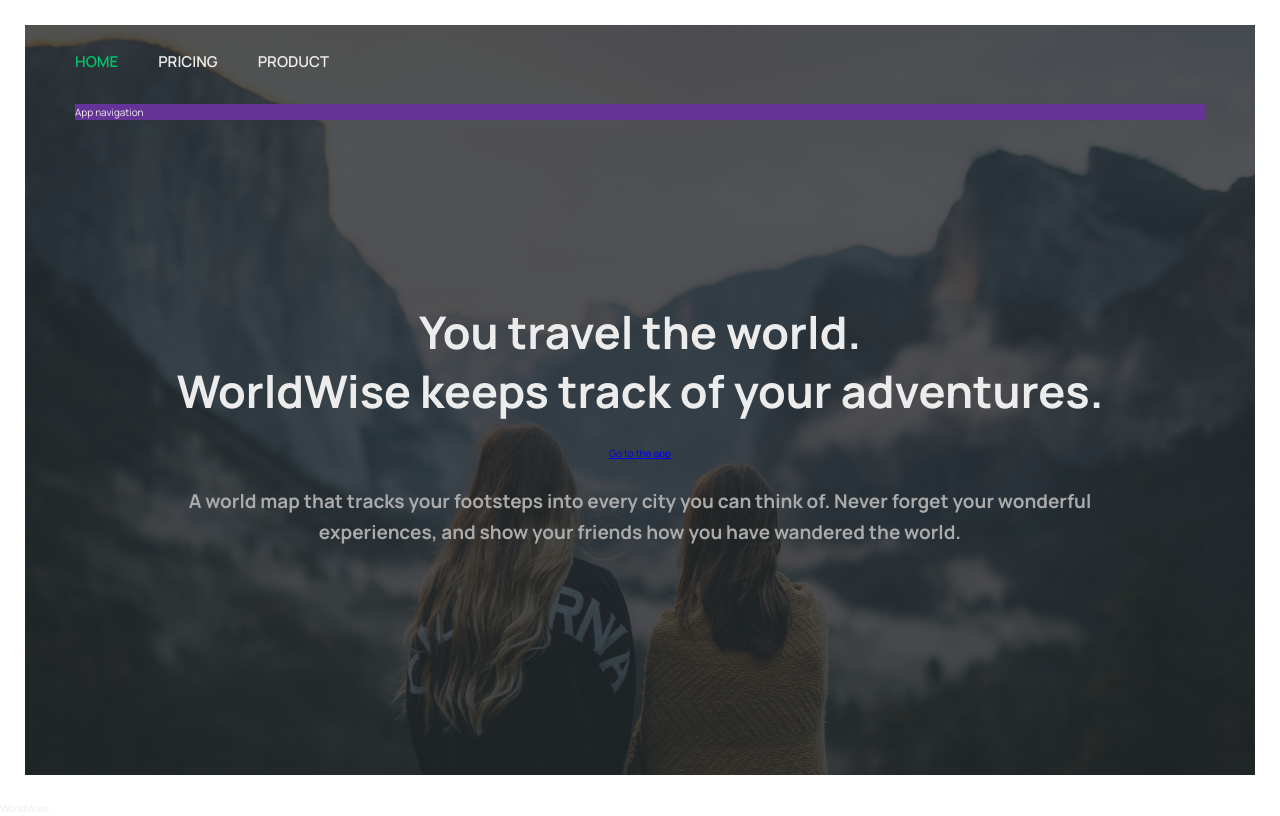
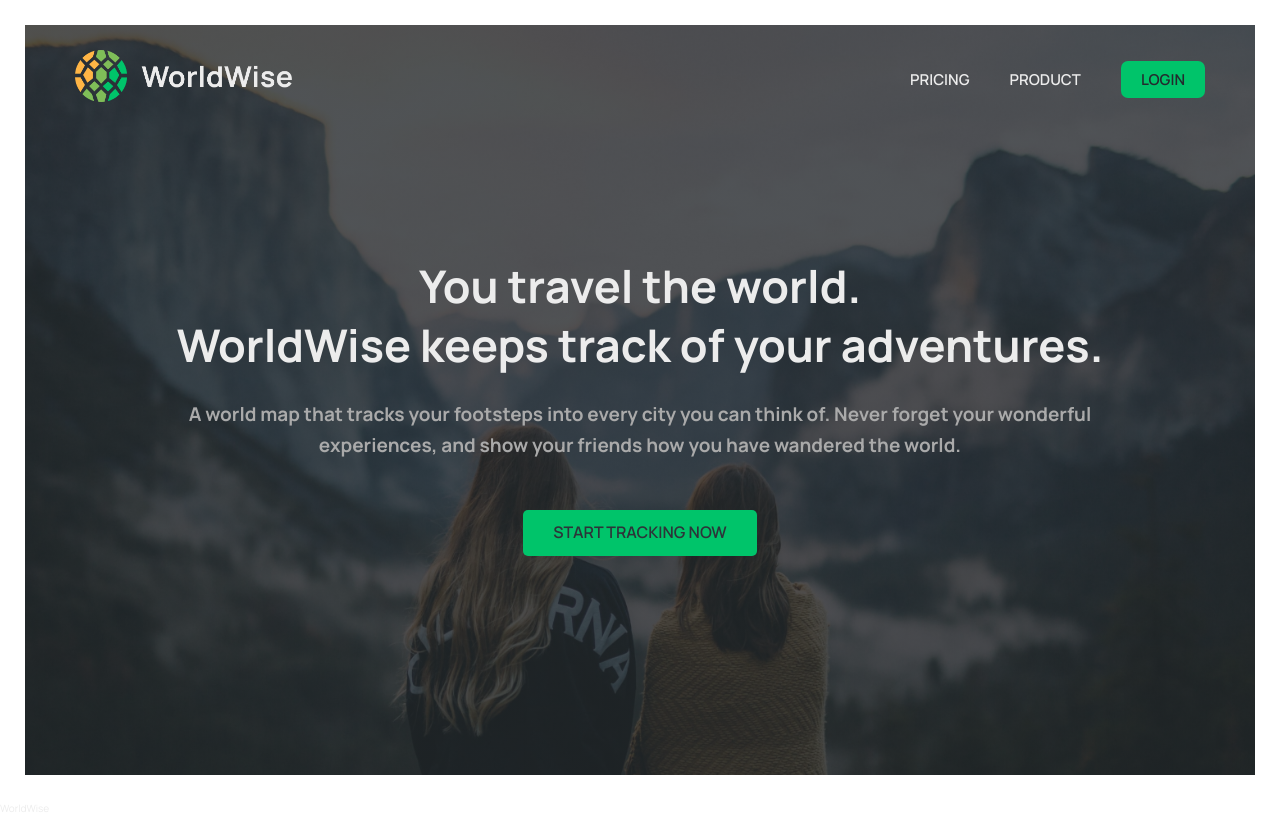
Before and after one commit to Andrew-Mysaka/worldwise, a React (Vite) app: page / in a window 1280 px wide. Built offline with nearby package versions, Linux system fonts and the light colour scheme.

Commit message:
Building the Pages

```diff
--- a/src/App.jsx
+++ b/src/App.jsx
@@ -4,6 +4,7 @@
 import Homepage from "./pages/Homepage";
 import PageNotFound from "./pages/PageNotFound";
 import AppLayout from "./pages/AppLayout";
+import Login from "./pages/Login";
 
 function App() {
     return (
@@ -12,6 +13,7 @@
                 <Route path={'/'} element={<Homepage/>}/>
                 <Route path={'product'} element={<Product/>}/>
                 <Route path={'pricing'} element={<Pricing/>}/>
+                <Route path={'login'} element={<Login/>}/>
                 <Route path={'app'} element={<AppLayout/>}/>
                 <Route path={'*'} element={<PageNotFound/>}/>
             </Routes>
--- a/src/components/Logo.jsx
+++ b/src/components/Logo.jsx
@@ -1,7 +1,10 @@
 import styles from "./Logo.module.css";
+import {Link} from "react-router-dom";
 
 function Logo() {
-  return <img src="/logo.png" alt="WorldWise logo" className={styles.logo} />;
+    return <Link to={'/'}>
+        <img src="/logo.png" alt="WorldWise logo" className={styles.logo}/>
+    </Link>
 }
 
 export default Logo;
--- a/src/components/PageNav.jsx
+++ b/src/components/PageNav.jsx
@@ -1,19 +1,22 @@
 import React from 'react';
 import {NavLink} from "react-router-dom";
 import styles from './PageNav.module.css'
+import Logo from "./Logo";
 
 function PageNav() {
     return (
         <nav className={styles.nav}>
+            <Logo/>
+
             <ul>
-                <li>
-                    <NavLink to={'/'}>Home</NavLink>
-                </li>
                 <li>
                     <NavLink to={'/pricing'}>Pricing</NavLink>
                 </li>
                 <li>
                     <NavLink to={'/product'}>Product</NavLink>
+                </li>
+                <li>
+                    <NavLink to={'/login'} className={styles.ctaLink}>Login</NavLink>
                 </li>
             </ul>
         </nav>
--- a/src/pages/Homepage.jsx
+++ b/src/pages/Homepage.jsx
@@ -1,25 +1,23 @@
 import styles from "./Homepage.module.css";
 import PageNav from "../components/PageNav";
-import {NavLink} from "react-router-dom";
-import AppNav from "../components/AppNav";
+import {Link} from "react-router-dom";
 
 export default function Homepage() {
     return (
         <main className={styles.homepage}>
             <PageNav/>
-            <AppNav/>
             <section>
                 <h1>
                     You travel the world.
                     <br/>
                     WorldWise keeps track of your adventures.
                 </h1>
-                <NavLink to={'/app'}>Go to the app</NavLink>
                 <h2>
                     A world map that tracks your footsteps into every city you can think
                     of. Never forget your wonderful experiences, and show your friends how
                     you have wandered the world.
                 </h2>
+                <Link to={'/app'} className={'cta'}>Start tracking now</Link>
             </section>
         </main>
     );
--- a/src/pages/Login.jsx
+++ b/src/pages/Login.jsx
@@ -1,12 +1,16 @@
 import styles from "./Login.module.css";
+import {useState} from "react";
+import PageNav from "../components/PageNav";
 
 export default function Login() {
   // PRE-FILL FOR DEV PURPOSES
-  const [email, setEmail] = useState("jack@example.com");
+  const [email, setEmail] = useState("andrew@example.com");
   const [password, setPassword] = useState("qwerty");
 
   return (
     <main className={styles.login}>
+      <PageNav/>
+
       <form className={styles.form}>
         <div className={styles.row}>
           <label htmlFor="email">Email address</label>
--- a/src/pages/Pricing.jsx
+++ b/src/pages/Pricing.jsx
@@ -6,6 +6,7 @@
     return (
         <main className={styles.product}>
             <PageNav/>
+
             <section>
                 <div>
                     <h2>
--- a/src/pages/Product.jsx
+++ b/src/pages/Product.jsx
@@ -5,6 +5,7 @@
     return (
         <main className={styles.product}>
             <PageNav/>
+
             <section>
                 <img
                     src="img-1.jpg"
```
Also changed, not shown: data/cities.json (renamed from src/data/cities.json).
